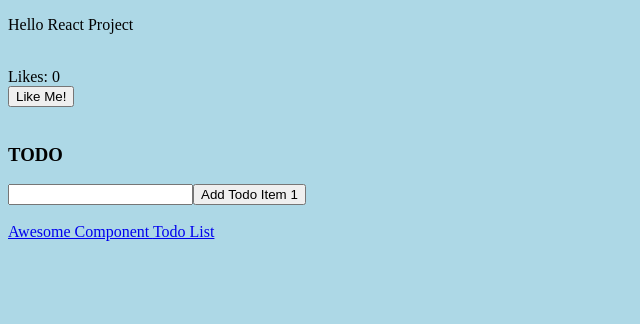
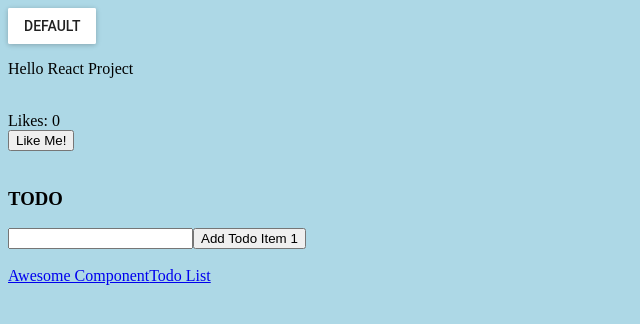
Before and after one commit to quirimmo/react-playground, a React app: page / in a window 1280 px wide. Shown: the top 324 px of the page, without its empty margins (0-640 px from the left). Built offline with nearby package versions, Linux system fonts and the light colour scheme.

Commit message:
added react semantic ui

```diff
--- a/package.json
+++ b/package.json
@@ -48,6 +48,7 @@
     "webpack-dev-server": "^2.9.7"
   },
   "dependencies": {
+    "material-ui": "^0.20.0",
     "react": "^16.2.0",
     "react-dom": "^16.2.0",
     "react-router": "^4.2.0",
--- a/src/app/App.jsx
+++ b/src/app/App.jsx
@@ -1,26 +1,31 @@
-import React, { Component } from 'react'
-import { render } from 'react-dom'
-import { BrowserRouter, Route, Link, Switch } from 'react-router-dom'
+import React, { Component } from 'react';
+import { render } from 'react-dom';
+import { BrowserRouter, Route, Link, Switch } from 'react-router-dom';
 
-import AwesomeComponent from './AwesomeComponent.jsx'
-import TodoListComponent from './TodoListComponent.jsx'
+import MuiThemeProvider from 'material-ui/styles/MuiThemeProvider';
+import RaisedButton from 'material-ui/RaisedButton';
 
-import css from './../../assets/styles/main.css'
+import AwesomeComponent from './AwesomeComponent.jsx';
+import TodoListComponent from './TodoListComponent.jsx';
+
+import css from './../../assets/styles/main.css';
 
 class App extends Component {
 	render () {
 		return (
+			<MuiThemeProvider>
 				<div>
+					<RaisedButton label="Default" />
 					<p>Hello React Project</p>
-        <br />
+					<br/>
 					<AwesomeComponent />
-        <br />
+					<br/>
 					<TodoListComponent />
-        <br />
+					<br/>
 					<BrowserRouter>
 						<div>
-            <Link to='/awesome-component'> Awesome Component </Link>
-            <Link to='/todo'> Todo List </Link>
+							<Link to='/awesome-component'>Awesome Component</Link>
+							<Link to='/todo'>Todo List</Link>
 							<Switch>
 								<Route path='/awesome-component' component={AwesomeComponent} />
 								<Route path='/todo' component={TodoListComponent} />
@@ -28,8 +33,9 @@
 						</div>
 					</BrowserRouter>
 				</div>
+			</MuiThemeProvider>
     	)
   	}
 }
 
-export default App
+export default App;
--- a/src/app/index.jsx
+++ b/src/app/index.jsx
@@ -1,6 +1,7 @@
 import React from 'react';
 import { render } from 'react-dom';
 import App from './App.jsx';
+
 
 render(
     <App/>,
```
Lines whose indentation alone changed are shown as unchanged.
